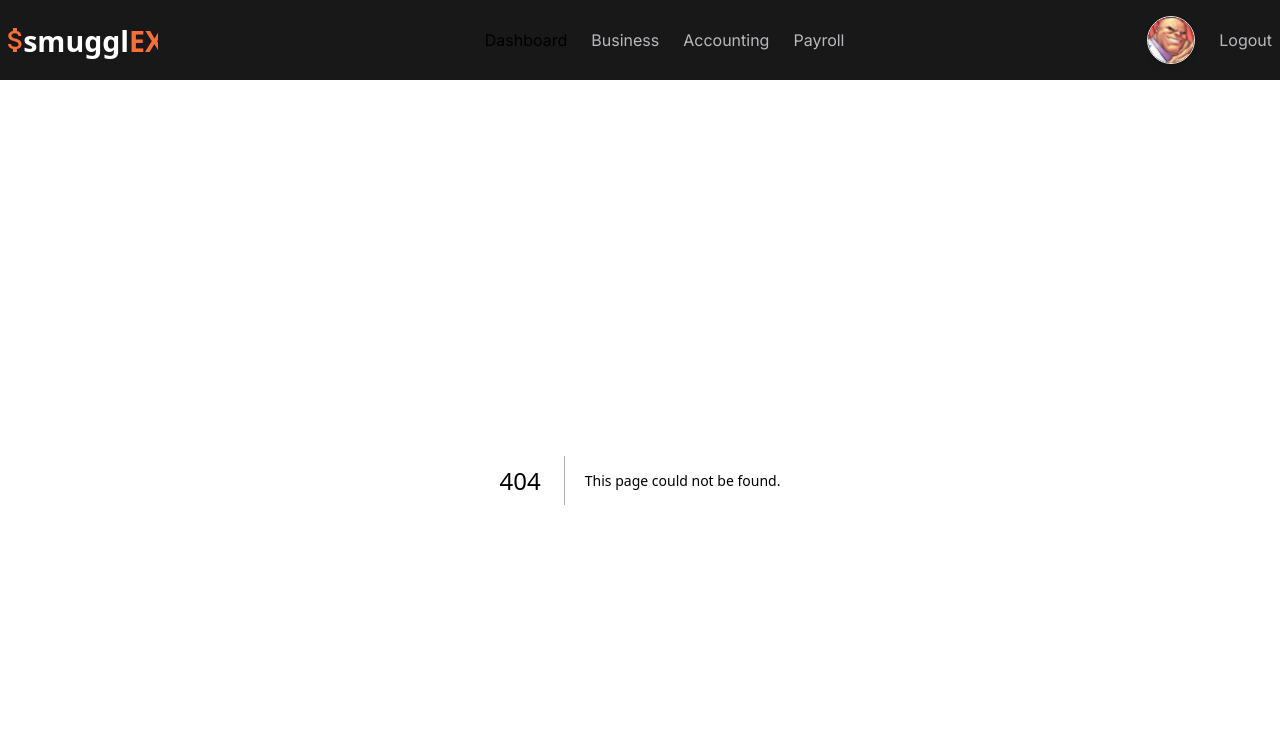
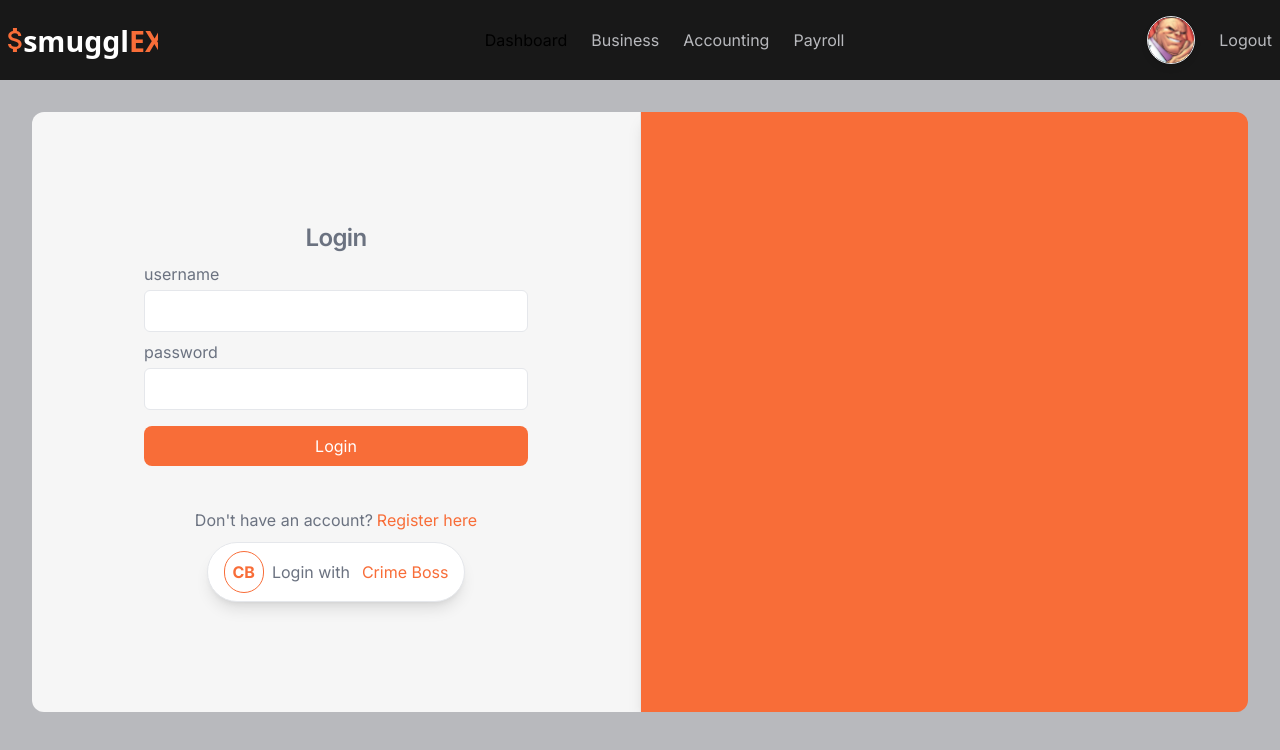
Before and after one commit to paulorf87/smugglex, a Next.js app: page /login in a window 1280 px wide. Before the commit this address had no page. Shown: the top 750 px of the page. Built offline with nearby package versions, Linux system fonts and the light colour scheme.

Commit message:
login page added

```diff
--- a/app/components/bank-account-chart/bank-account-chart.tsx
+++ b/app/components/bank-account-chart/bank-account-chart.tsx
@@ -12,9 +12,10 @@ export default function BankAccountChart({data}:{data:any}) {
         setLoadedData(data);
     }, [data]);
 
-    return <div className="w-full flex justify-center m-4">
-        <AreaChart width={730} height={250} data={loadedData}
-        margin={{ top: 10, right: 50, left: 0, bottom: 0 }}>
+    return <>
+    <div className="w-full flex justify-center m-4 overflow-hidden">
+        <AreaChart width={500} height={250} data={loadedData}
+        margin={{ top: 10, right: 10, left: 0, bottom: 0 }}>
         <defs>
             <linearGradient id="colorPv" x1="0" y1="0" x2="0" y2="1">
             <stop offset="5%" stopColor="#F86D38" stopOpacity={0.8}/>
@@ -28,4 +29,5 @@ export default function BankAccountChart({data}:{data:any}) {
         <Area type="monotone" dataKey="pv" stroke="#F86D38" fillOpacity={1} fill="url(#colorPv)" />
         </AreaChart>
     </div>
+    </>
 }
--- /dev/null
+++ b/app/components/button/button.tsx
@@ -0,0 +1,18 @@
+interface ButtonInterface {
+    children: React.ReactNode;
+    onClick?: () => void;
+    type?: "button" | "submit" | "reset";
+}
+
+export default function Button({children, onClick, type}: ButtonInterface){
+    return <button
+    className="bg-primary text-white rounded-lg py-2
+    my-2
+    self-center
+    w-full"
+    onClick={onClick}
+    type={type}
+    >
+        {children}
+    </button>
+}
--- /dev/null
+++ b/app/components/login-form/login-form.tsx
@@ -0,0 +1,41 @@
+"use client"
+
+import { HeadingMD, Paragraph } from "../typography/typography"
+import LoginInput from "./login-input"
+import Button from "../button/button"
+import Link from "next/link"
+
+
+export default function LoginForm(){
+
+    function handleClick(){
+        console.log("Submitted");
+    }
+
+    return <div className="
+    w-full
+    text-center flex flex-col gap-2">
+        <HeadingMD className="text-gray-500">Login</HeadingMD>
+        <LoginInput id="username"/>
+        <LoginInput id="password" type="password"/>
+        <div className="px-4">
+            <Button onClick={handleClick} type="submit">Login</Button>
+        </div>
+        <Paragraph className="text-gray-500">Don't have an account?
+            <span className="text-primary ml-1">
+                Register here
+            </span>
+        </Paragraph>
+        <div className="flex flex-row justify-center gap-2">
+            <Link href={"/"}
+            className="bg-white rounded-full
+            px-4 py-2 border shadow-lg
+            text-gray-500
+            flex justify-center items-center gap-2">
+                <div className="p-2 rounded-full border border-primary text-primary
+                text-center flex items-center justify-center font-bold">CB</div>
+                Login with <span className="text-primary ml-1">Crime Boss</span>
+            </Link>
+        </div>
+    </div>
+}
--- /dev/null
+++ b/app/components/login-form/login-input.tsx
@@ -0,0 +1,7 @@
+
+export default function LoginInput({id, type="text"}:{id:string, type?:string}){
+    return <div className="flex flex-col gap-1 px-4">
+            <label className="text-gray-500 text-left" htmlFor="username">{id}</label>
+            <input type={type} id={id} className="text-gray-500 p-2 rounded-md border outline-none"/>
+    </div>
+}
--- a/app/components/watchlist/watchlist-row.tsx
+++ b/app/components/watchlist/watchlist-row.tsx
@@ -5,7 +5,7 @@ interface WatchlistRowProps {
 }
 
 export default function WatchlistRow({description, currentMonth, currentYear}: WatchlistRowProps){
-    return <tr>
+    return <tr className="hover:bg-gray-200">
                 <td className="text-gray-500 text-left px-4">{description}</td>
                 <td className="text-gray-500 text-center">{currentMonth}B</td>
                 <td className="text-gray-500 text-center">{currentYear}B</td>
--- a/app/components/watchlist/watchlist.tsx
+++ b/app/components/watchlist/watchlist.tsx
@@ -18,7 +18,7 @@ export default async function Watchlist(){
     const data = await getWatchlistData();
 
     return <DashCard>
-        <div className="flex items-center justify-between border-b">
+        <div className="flex items-center justify-between pt-2 border-b">
             <HeadingSM className="text-gray-500 py-2">Watchlist</HeadingSM>
         </div>
         <table className="table-auto">
@@ -34,6 +34,6 @@ export default async function Watchlist(){
                 currentMonth={item.currentMonth} currentYear={item.currentYear} />)}
             </tbody>
         </table>
-
+        <div className="flex items-center justify-between border-t pb-8"></div>
     </DashCard>
 }
--- /dev/null
+++ b/app/login/page.tsx
@@ -0,0 +1,20 @@
+import Container from "../components/container/container"
+import LoginForm from "../components/login-form/login-form"
+
+export default function LoginPage(){
+    return <Container>
+        <div className="rounded-xl grid grid-cols-2 overflow-hidden
+        h-[600px]">
+            <div className="flex flex-col items-center
+            px-8 lg:px-24
+            justify-center
+            bg-light-200">
+                <LoginForm/>
+            </div>
+            <div className="bg-primary border-l shadow-lg
+            flex flex-col items-center justify-center
+            md:flex">
+            </div>
+        </div>
+    </Container>
+}
```
